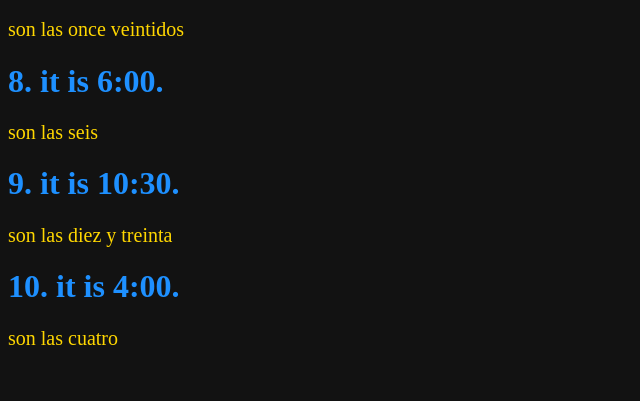
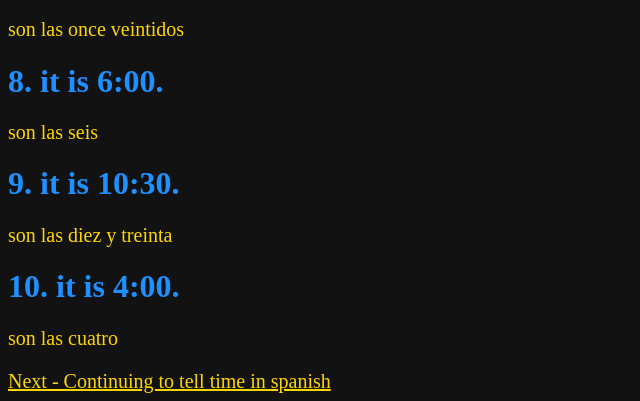
Before and after one commit to spanish-espanol/timeinspanish, a plain HTML site: page index.html in a window 1280 px wide. Shown: the part 679-1080 px from the top of the page, without its empty margins (0-640 px from the left). Before the commit the page ends 1049 px from the top, so only its background shows below. Drawn offline with Linux system fonts and the light colour scheme.

Commit message:
Update index.html

```diff
--- a/index.html
+++ b/index.html
@@ -12,6 +12,14 @@
 		.answer {
 			font-size: 20px;
 			color: gold;
+		}
+		a {
+			font-size: 20px;
+			color: gold;
+		}
+
+		a:hover {
+			color: purple;
 		}
 	</style>
 </head>
@@ -36,5 +44,6 @@
 <p class="answer">son las diez y treinta</p>
 <h1>10. it is 4:00.</h1>
 <p class="answer">son las cuatro</p>
+<a href="next.html">Next - Continuing to tell time in spanish</a>
 </body>
 </html>
```
